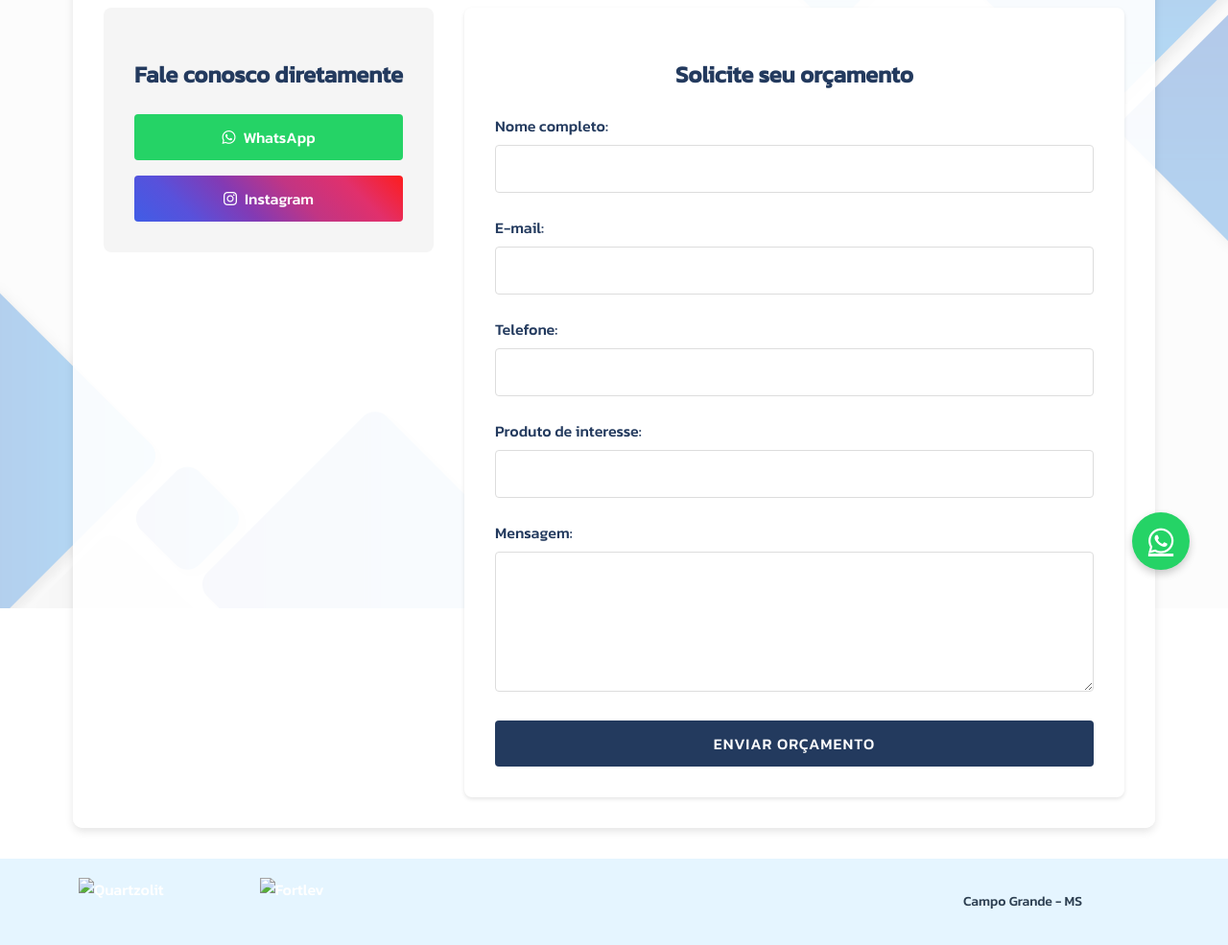
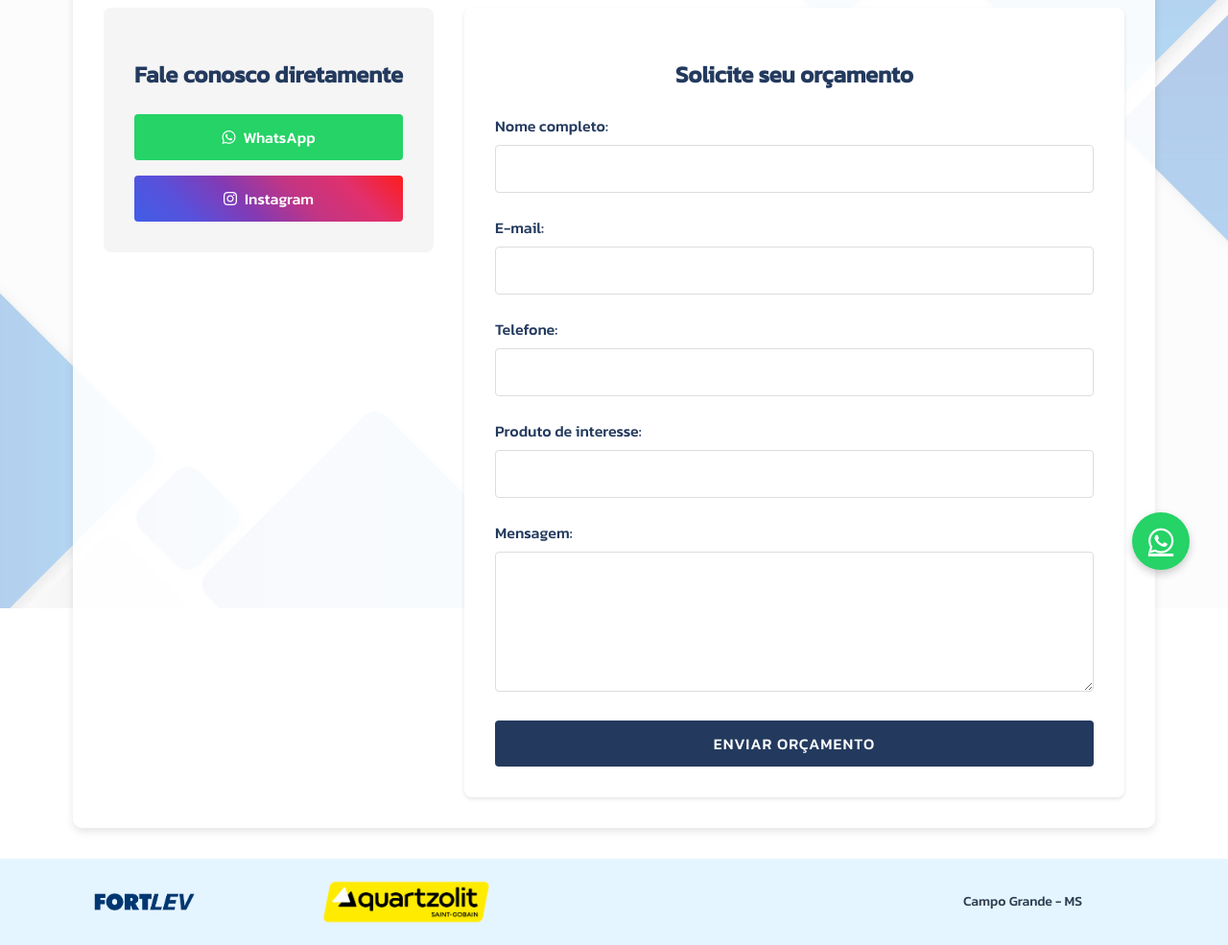
Before and after one commit to BenicioJorente/site-mineirorepresenta-es, a plain HTML site: page orcamento/index.html in a window 1280 px wide. Shown: the part 166-1151 px from the top of the page at 96% size. Drawn offline with Linux system fonts and the light colour scheme; the site is published under a folder, as on GitHub Pages, so addresses that start at the root find nothing.

Commit message:
Ajuste logo página de orçamento

```diff
--- a/orcamento/index.html
+++ b/orcamento/index.html
@@ -84,10 +84,11 @@
         </div>
     </main>
 
+    <!-- RODAPÉ -->
     <footer class="rodape">
         <div class="logos-rodape">
-            <img src="/assets/fortlevlogo.png" alt="Quartzolit">
-            <img src="/assets/quartzolit.png" alt="Fortlev">
+            <img src="../assets/fortlevlogo.png" alt="Fortlev">
+            <img src="../assets/quartzolit.png" alt="Quartzolit">
             <p>
                 Campo Grande - MS
             </p>
```
